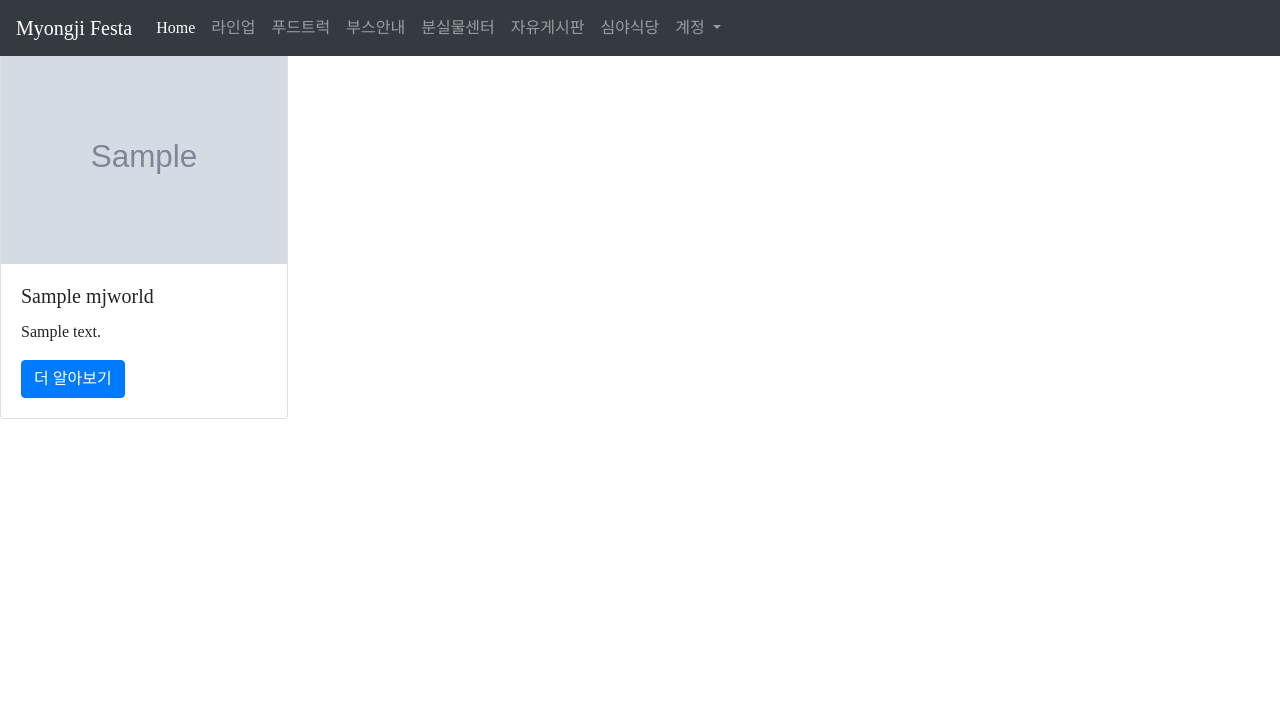
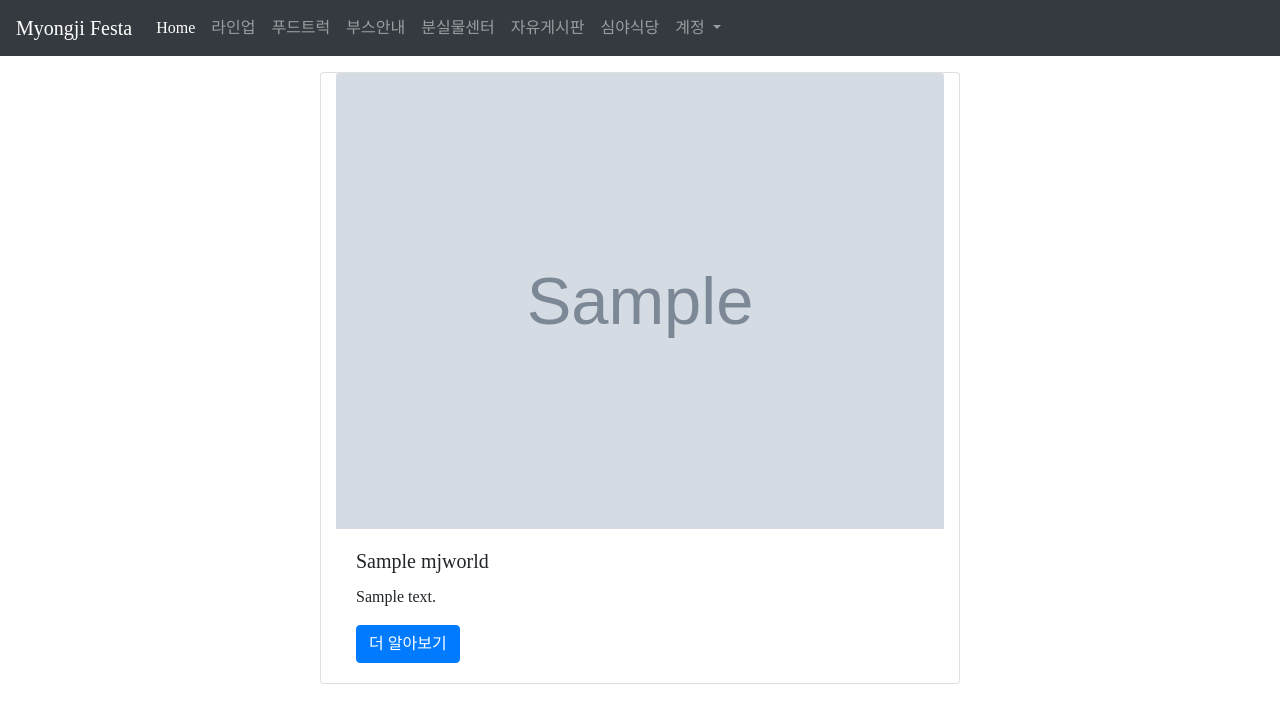
Before and after one commit to likelionmju/mju-festival-2019, a Django app: page /mjworld/ in a window 1280 px wide. Shown: the top 723 px of the page. Run offline with Django 3.2, Linux system fonts and the light colour scheme; tables that the repository leaves empty hold one stand-in row (values such as "Sample post"); grey boxes marked "Sample" are stand-in pictures; some libraries are stand-ins or nearby versions; some web fonts are replaced.

Commit message:
mjworld Center align

```diff
--- a/mjworld/templates/mjworld.html
+++ b/mjworld/templates/mjworld.html
@@ -1,10 +1,13 @@
 {% extends 'base.html' %}
+{% load static %}
 
 {% block content %}
-
+<!-- CSS Styles -->
+<link rel="stylesheet" href="{% static '/page/css/style.css' %}">
+<br>
 {% for mjworld in mjworlds %}
 
-<div class="card" style="width: 18rem;">
+<div class="card col-md-6 center-align">
   <img src="{{ mjworld.image.url }}" class="card-img-top" alt="...">
   <div class="card-body">
     <h5 class="card-title">{{ mjworld.title }}</h5>
```
